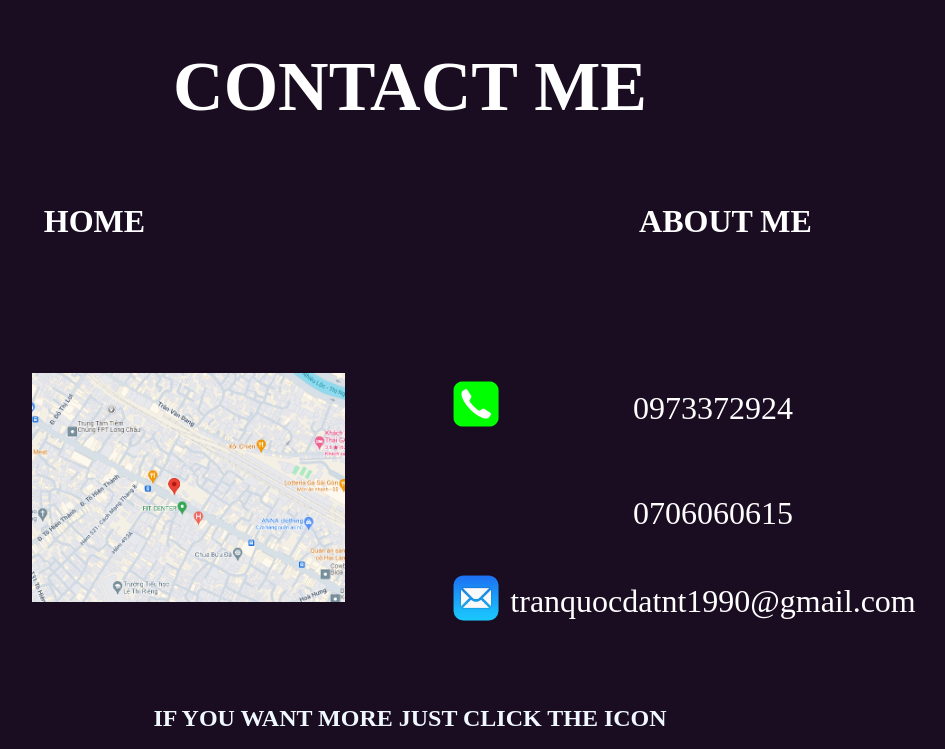
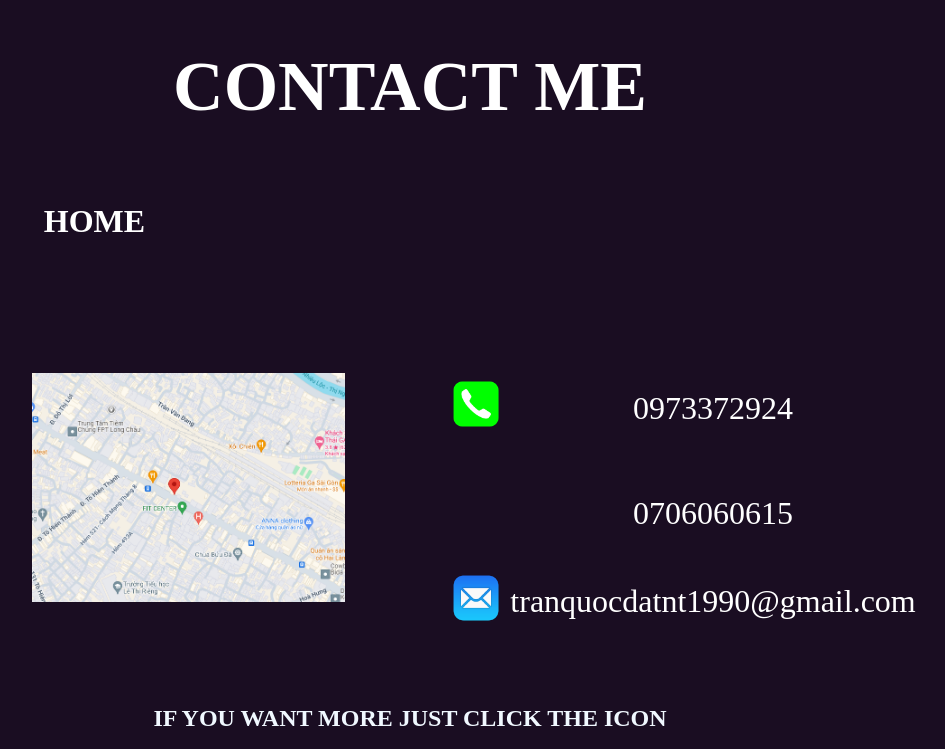
Before and after one commit to Davidle96/portfolio, a plain HTML site: page contact.html in a window 1280 px wide. Shown: the top 749 px of the page, without its empty margins (230-1175 px from the left). Drawn offline with Linux system fonts and the light colour scheme.

Commit message:
Update contact.html

```diff
--- a/contact.html
+++ b/contact.html
@@ -22,7 +22,7 @@
                 </td>
                 <td style="width: 50%; text-align: center;" class="rainbow-text">
                     <a href="./about_me.html">
-                        <h2>ABOUT ME</h2>
+                        <h2></h2>
                     </a>
                 </td>
             </tr>
```
